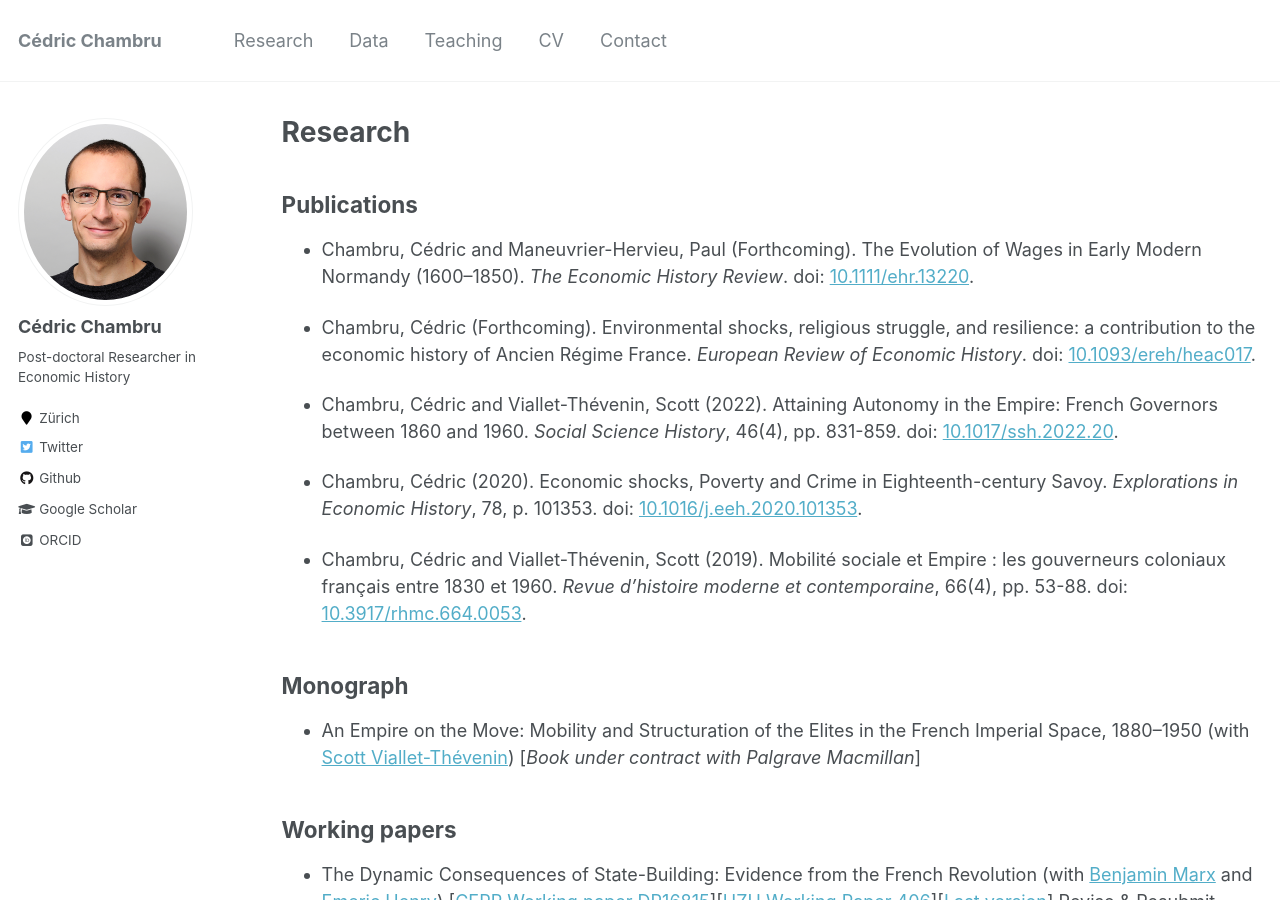
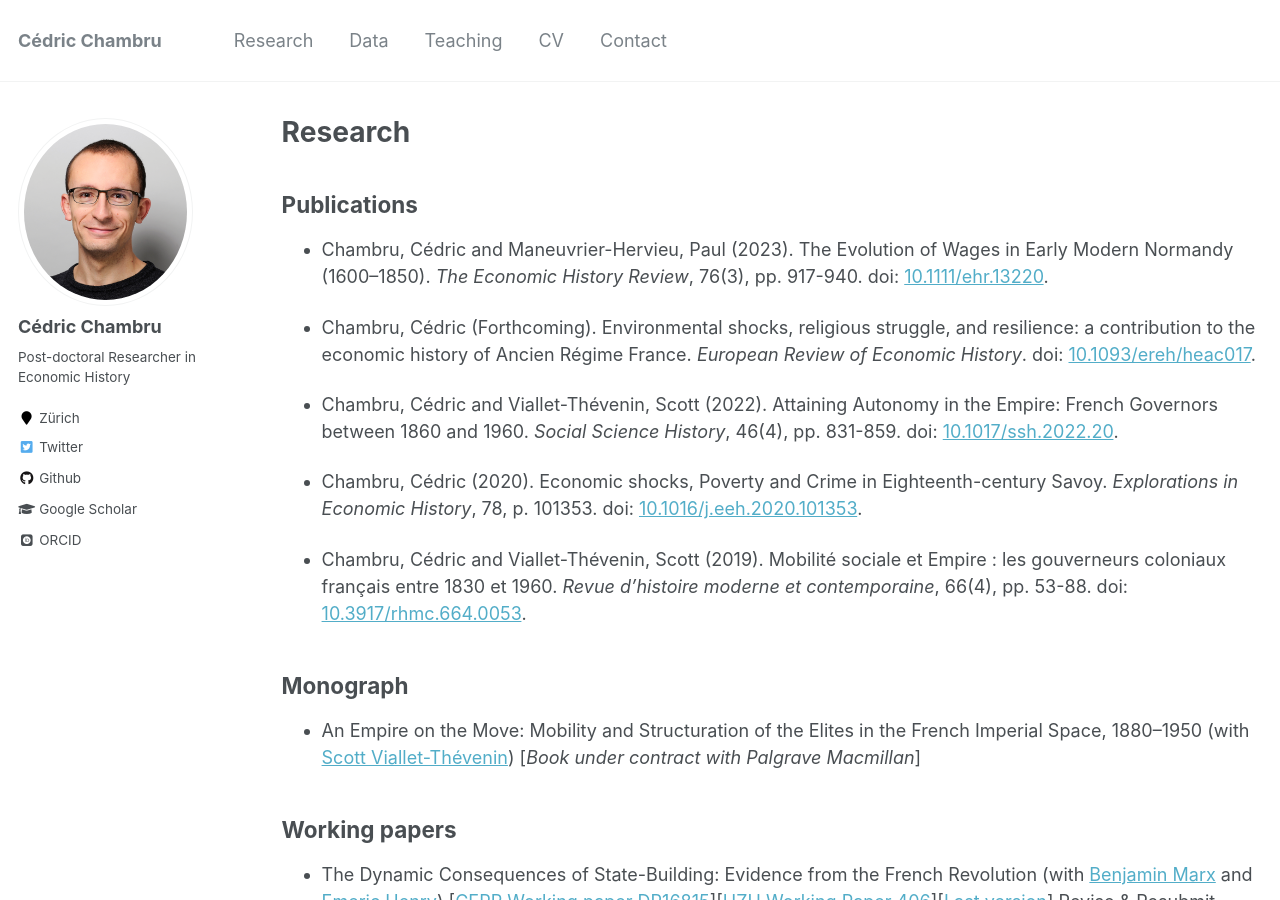
Before and after one commit to CedricChambru/CedricChambru.github.io, a Jekyll site: the page built from _pages/research.md, in a window 1280 px wide and 900 px high. Built offline with Jekyll 4.4.1, drawn with Linux system fonts in a browser that asks for light colours; some web fonts are replaced.

Commit message:
Update research.md

```diff
--- a/_pages/research.md
+++ b/_pages/research.md
@@ -10,7 +10,7 @@ redirect_from:
 
 ## Publications
 
-* Chambru, Cédric and Maneuvrier-Hervieu, Paul (Forthcoming). The Evolution of Wages in Early Modern Normandy (1600–1850). *The Economic History Review*.  doi: [10.1111/ehr.13220](https://doi.org/10.1111/ehr.13220).
+* Chambru, Cédric and Maneuvrier-Hervieu, Paul (2023). The Evolution of Wages in Early Modern Normandy (1600–1850). *The Economic History Review*, 76(3), pp. 917-940. doi: [10.1111/ehr.13220](https://doi.org/10.1111/ehr.13220).
 
 * Chambru, Cédric (Forthcoming). Environmental shocks, religious struggle, and resilience: a contribution to the economic history of Ancien Régime France. *European Review of Economic History*.  doi: [10.1093/ereh/heac017](https://doi.org/10.1093/ereh/heac017).
 
```
